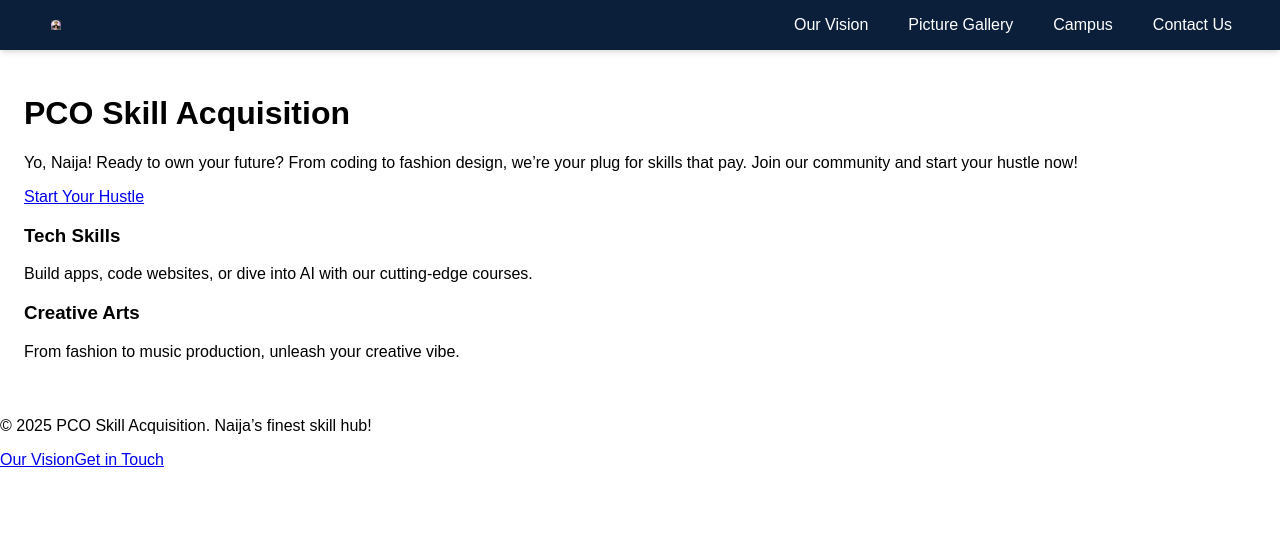
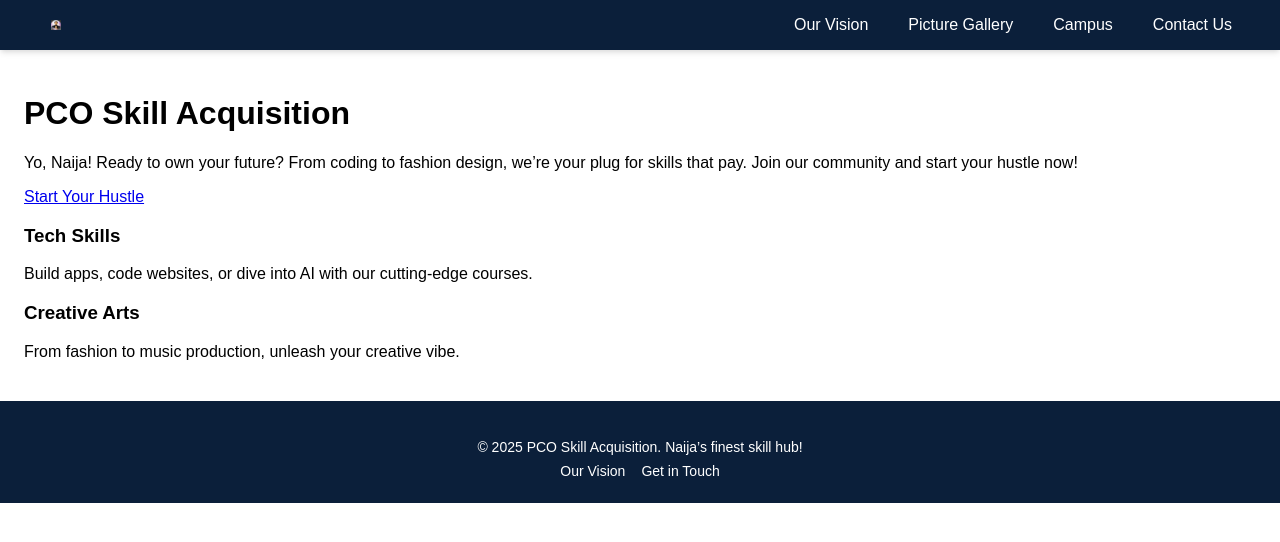
Before and after one commit to pco-skill-acquisition/pcoskillacquisition, a Next.js app: page / in a window 1280 px wide. Shown: the top 542 px of the page. Built offline with nearby package versions, Linux system fonts and the light colour scheme; a web font is replaced by a local one.

Commit message:
Update layout.tsx to use Navbar component with plain CSS and include Gilroy font

```diff
--- a/app/layout.tsx
+++ b/app/layout.tsx
@@ -17,14 +17,14 @@ export default function RootLayout({
       <head>
         <link href="https://fonts.cdnfonts.com/css/gilroy-bold" rel="stylesheet" />
       </head>
-      <body className="font-gilroy">
+      <body>
         <Navbar />
-        <main className="container mx-auto p-4">{children}</main>
-        <footer className="bg-deep-navy text-secondary-white p-6 text-center text-sm sm:text-base shadow-inner">
-          <p className="mb-2">© 2025 PCO Skill Acquisition. Naija’s finest skill hub!</p>
-          <div className="flex justify-center space-x-4">
-            <a href="/our-vision" className="hover:text-accent transition-colors duration-200">Our Vision</a>
-            <a href="/contact-us" className="hover:text-accent transition-colors duration-200">Get in Touch</a>
+        <main className="container">{children}</main>
+        <footer style={{ backgroundColor: '#0B1F3A', color: '#FFFFFF', padding: '1.5rem', textAlign: 'center', fontSize: '0.875rem' }}>
+          <p style={{ marginBottom: '0.5rem' }}>© 2025 PCO Skill Acquisition. Naija’s finest skill hub!</p>
+          <div style={{ display: 'flex', justifyContent: 'center', gap: '1rem' }}>
+            <a href="/our-vision" style={{ color: '#FFFFFF', textDecoration: 'none', transition: 'color 0.2s ease' }}>Our Vision</a>
+            <a href="/contact-us" style={{ color: '#FFFFFF', textDecoration: 'none', transition: 'color 0.2s ease' }}>Get in Touch</a>
           </div>
         </footer>
       </body>
```
